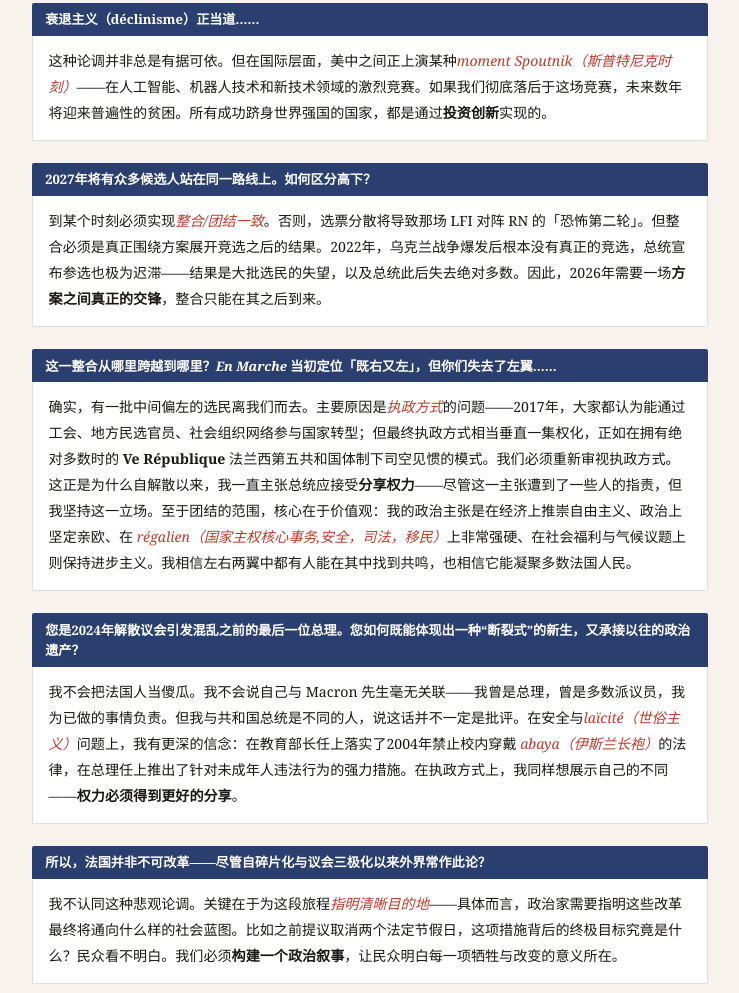
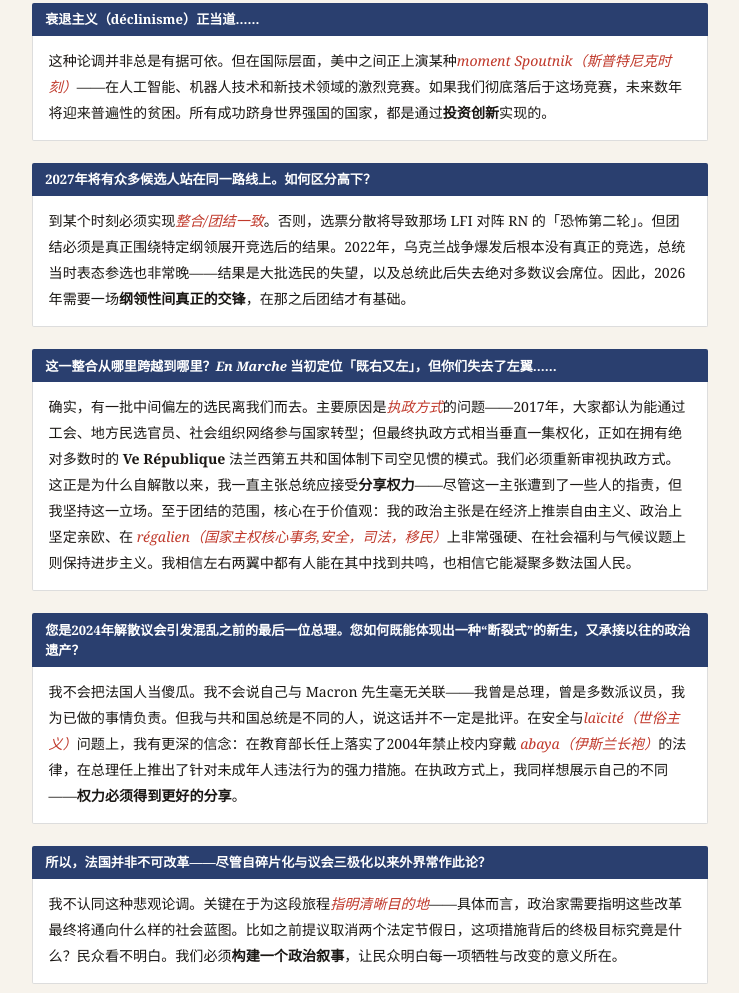
Before and after one commit to Tyrachu/GA-interview-lesoir-zh, a plain HTML site: page index.html in a window 1280 px wide. Shown: the part 1454-2447 px from the top of the page, without its empty margins (270-1009 px from the left). Drawn offline with nearby package versions, Linux system fonts and the light colour scheme; a web font is replaced by a local one.

Commit message:
Update index.html

```diff
--- a/index.html
+++ b/index.html
@@ -243,7 +243,7 @@
     2027年将有众多候选人站在同一路线上。如何区分高下？
   </div>
   <div class="answer">
-    到某个时刻必须实现<em class="key">整合/团结一致</em>。否则，选票分散将导致那场 LFI 对阵 RN 的「恐怖第二轮」。但整合必须是真正围绕方案展开竞选之后的结果。2022年，乌克兰战争爆发后根本没有真正的竞选，总统宣布参选也极为迟滞——结果是大批选民的失望，以及总统此后失去绝对多数。因此，2026年需要一场<strong>方案之间真正的交锋</strong>，整合只能在其之后到来。
+    到某个时刻必须实现<em class="key">整合/团结一致</em>。否则，选票分散将导致那场 LFI 对阵 RN 的「恐怖第二轮」。但团结必须是真正围绕特定纲领展开竞选后的结果。2022年，乌克兰战争爆发后根本没有真正的竞选，总统当时表态参选也非常晚——结果是大批选民的失望，以及总统此后失去绝对多数议会席位。因此，2026年需要一场<strong>纲领性间真正的交锋</strong>，在那之后团结才有基础。
   </div>
 </div>
 
```
